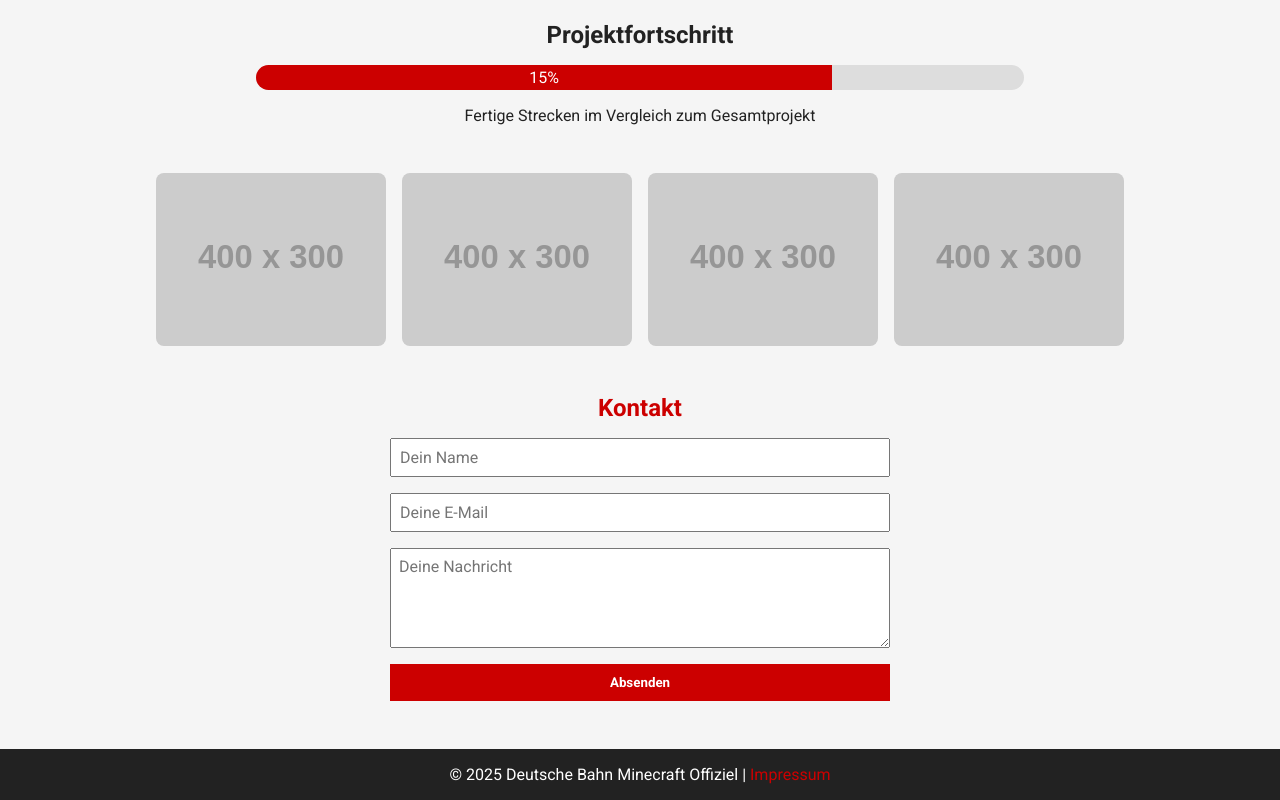
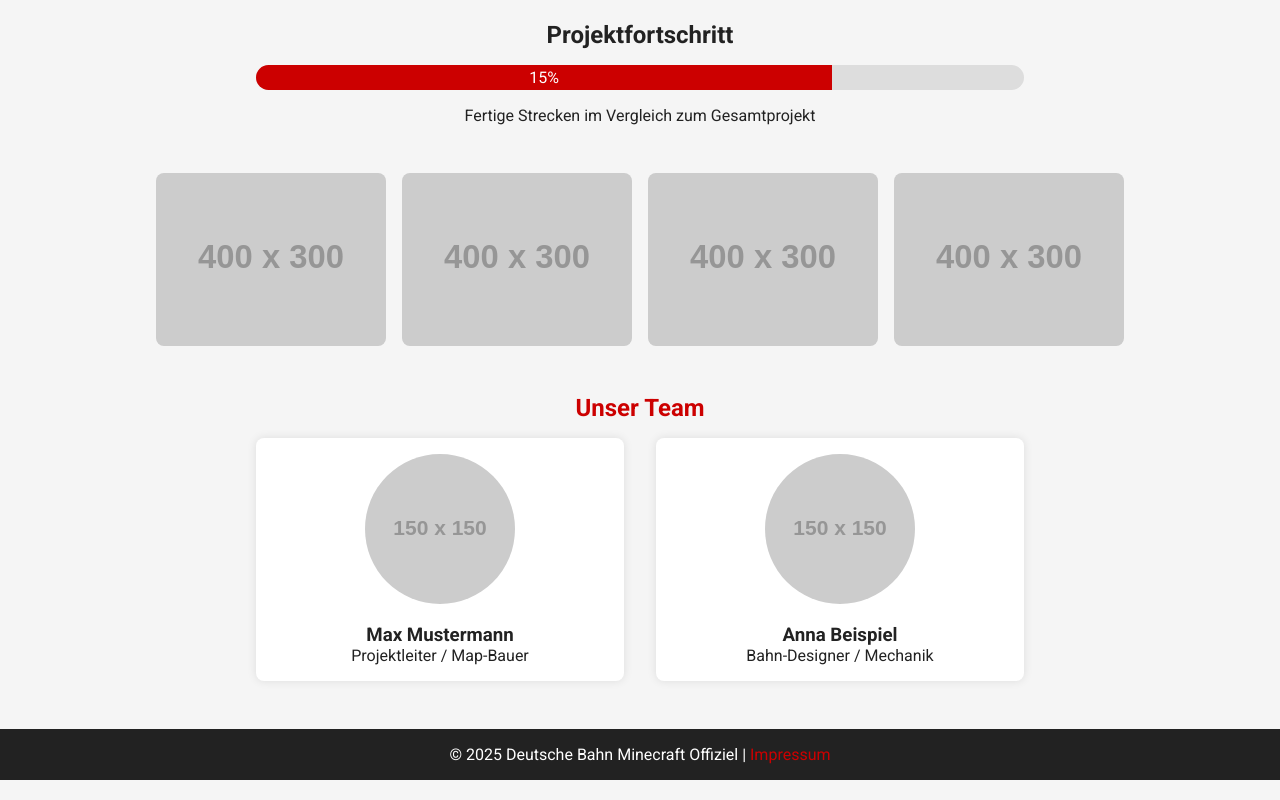
Before and after one commit to deutschebahnminecraft/offziel-website, a plain HTML site: page index.html in a window 1280 px wide. Shown: the part 558-1358 px from the top of the page. Drawn offline with Linux system fonts and the light colour scheme; placeholder pictures from the web are drawn by us.

Commit message:
Update index.html

```diff
--- a/index.html
+++ b/index.html
@@ -86,13 +86,20 @@
 
     <!-- Kontakt -->
     <section class="progress-container" id="contact">
-         <h2 style="text-align:center; margin-bottom:1rem; color:#cc0000;">Kontakt</h2>
-            <form action="https://formspree.io/f/YOUR_FORM_ID" method="POST" style="max-width:500px; margin:0 auto; display:flex; flex-direction:column; gap:1rem;">
-            <input type="text" name="name" placeholder="Dein Name" required style="padding:0.5rem; font-size:1rem;">
-            <input type="email" name="_replyto" placeholder="Deine E-Mail" required style="padding:0.5rem; font-size:1rem;">
-            <textarea name="message" placeholder="Deine Nachricht" required style="padding:0.5rem; font-size:1rem; height:100px;"></textarea>
-            <button type="submit" style="background:#cc0000; color:white; padding:0.7rem; font-weight:700; border:none; cursor:pointer;">Absenden</button>
-        </form>
+         <h2 style="text-align:center; margin-bottom:1rem; color:#cc0000;">Unser Team</h2>
+    <div style="display:grid; grid-template-columns:repeat(auto-fit,minmax(200px,1fr)); gap:2rem; max-width:1000px; margin:0 auto;">
+        <div style="text-align:center; padding:1rem; background:white; border-radius:8px; box-shadow:0 0 10px rgba(0,0,0,0.1);">
+            <img src="https://via.placeholder.com/150" alt="Mitglied 1" style="border-radius:50%; margin-bottom:1rem;">
+            <h3>Max Mustermann</h3>
+            <p>Projektleiter / Map-Bauer</p>
+        </div>
+        <div style="text-align:center; padding:1rem; background:white; border-radius:8px; box-shadow:0 0 10px rgba(0,0,0,0.1);">
+            <img src="https://via.placeholder.com/150" alt="Mitglied 2" style="border-radius:50%; margin-bottom:1rem;">
+            <h3>Anna Beispiel</h3>
+            <p>Bahn-Designer / Mechanik</p>
+        </div>
+        <!-- weitere Mitglieder -->
+    </div>
     </section>
 
     <!-- Footer -->
```
